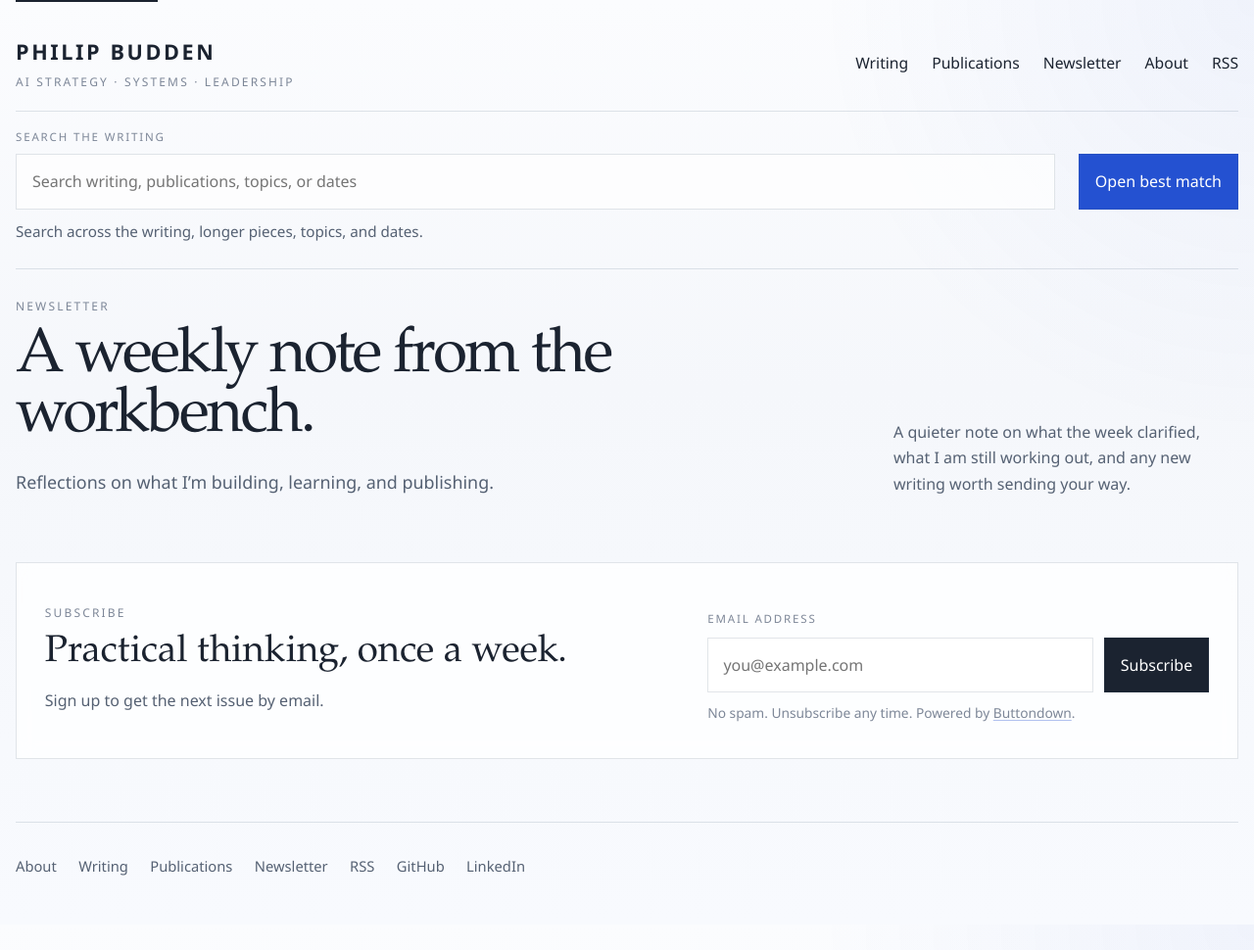
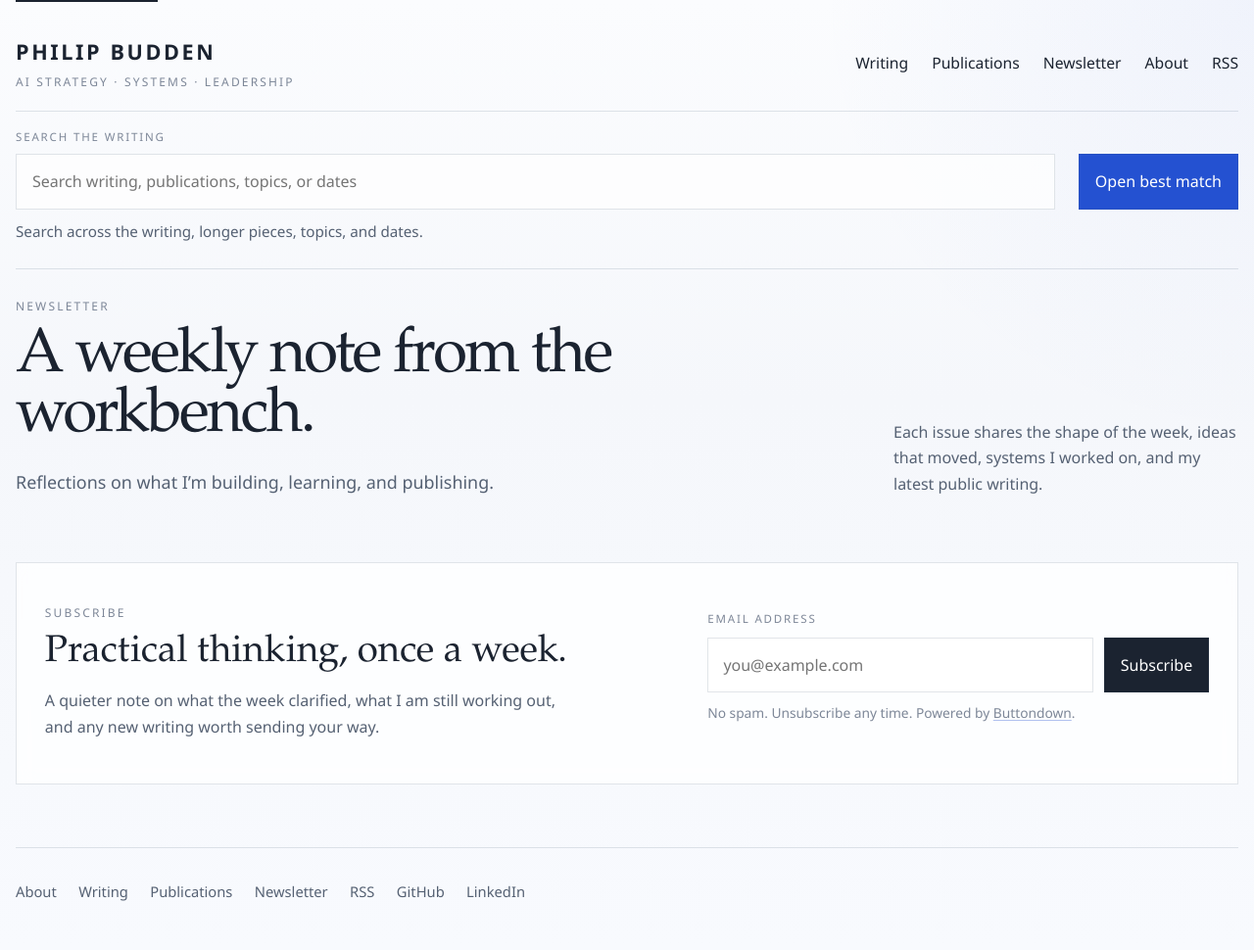
Before and after one commit to philbudden/blog, a Jekyll site: the page built from newsletter/index.md, in a window 1280 px wide. Shown: the whole page at 98% size. Built offline with Jekyll 4.4.1, drawn with Linux system fonts in a browser that asks for light colours.

Commit message:
Correct newsletter page copy placement

```diff
--- a/newsletter/index.md
+++ b/newsletter/index.md
@@ -13,7 +13,7 @@ summary: A weekly working diary on responsible AI, data engineering, technical l
       <p class="archive-hero__summary">Reflections on what I’m building, learning, and publishing.</p>
     </div>
     <div class="archive-hero__aside">
-      <p>A quieter note on what the week clarified, what I am still working out, and any new writing worth sending your way.</p>
+      <p>Each issue shares the shape of the week, ideas that moved, systems I worked on, and my latest public writing.</p>
     </div>
   </header>
 
@@ -21,7 +21,7 @@ summary: A weekly working diary on responsible AI, data engineering, technical l
     <div class="newsletter-panel__copy">
       <p class="section-kicker">Subscribe</p>
       <h2>Practical thinking, once a week.</h2>
-      <p>Sign up to get the next issue by email.</p>
+      <p>A quieter note on what the week clarified, what I am still working out, and any new writing worth sending your way.</p>
     </div>
     {% include newsletter-form.html id="newsletter-page-email" %}
   </section>
```
